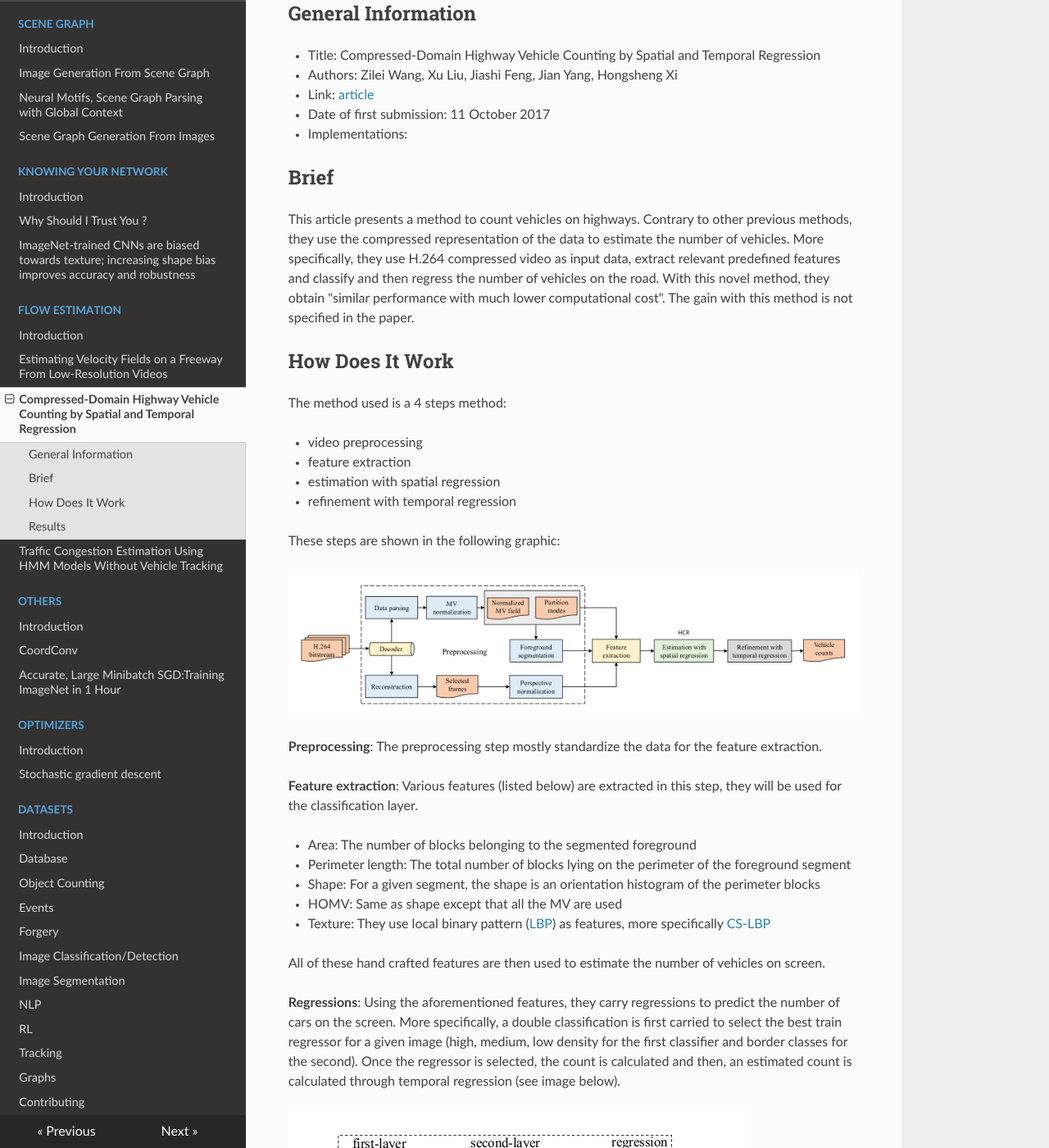
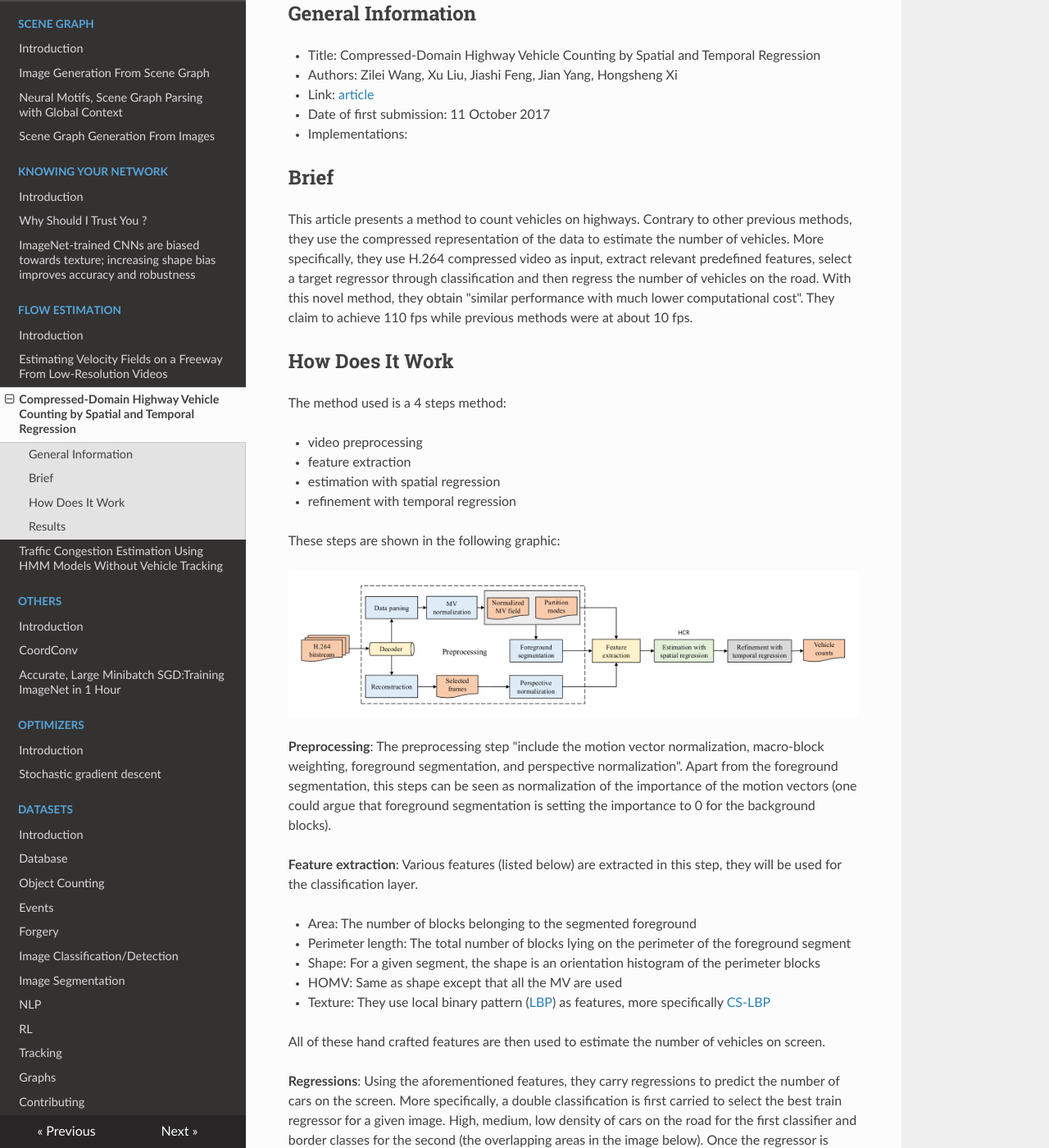
Before and after one commit to D3lt4lph4/papers, an MkDocs documentation site: the page built from docs/flow/CompressedDomainHighwayVehicleCountingRegression.md, in a window 1280 px wide and 1400 px high, scrolled down 269 px. Shown: the whole window at 82% size. Built offline with MkDocs 1.6.1, drawn with Linux system fonts in a browser that asks for light colours; nearby versions of some CDN libraries; old or Windows-style settings are respelled for this version of MkDocs; some of the changed lines change nothing that is shown; some of the changed text lies outside the part shown.

Commit message:
minor corrections + tables

```diff
--- a/docs/flow/CompressedDomainHighwayVehicleCountingRegression.md
+++ b/docs/flow/CompressedDomainHighwayVehicleCountingRegression.md
@@ -1,6 +1,6 @@
 # Compressed-Domain Highway Vehicle Counting by Spatial and Temporal Regression
 
-_last modified : 23-01-2020_
+_last modified : 04-02-2020_
 
 ## General Information
 
@@ -12,7 +12,7 @@
 
 ## Brief
 
-This article presents a method to count vehicles on highways. Contrary to other previous methods, they use the compressed representation of the data to estimate the number of vehicles. More specifically, they use H.264 compressed video as input data, extract relevant predefined features and classify and then regress the number of vehicles on the road. With this novel method, they obtain "similar performance with much lower computational cost". The gain with this method is not specified in the paper.
+This article presents a method to count vehicles on highways. Contrary to other previous methods, they use the compressed representation of the data to estimate the number of vehicles. More specifically, they use H.264 compressed video as input, extract relevant predefined features, select a target regressor through classification and then regress the number of vehicles on the road. With this novel method, they obtain "similar performance with much lower computational cost". They claim to achieve 110 fps while previous methods were at about 10 fps.
 
 
 ## How Does It Work
@@ -28,7 +28,7 @@
 
 ![Extraction Pipeline](https://raw.githubusercontent.com/D3lt4lph4/papers/master/docs/images/flow/CompressedDomainHighwayVehicleCountingRegression/extraction_pipeline.png "Extraction Pipeline")
 
-**Preprocessing**: The preprocessing step mostly standardize the data for the feature extraction.
+**Preprocessing**: The preprocessing step "include the motion vector normalization, macro-block weighting, foreground segmentation, and perspective normalization". Apart from the foreground segmentation, this steps can be seen as normalization of the importance of the motion vectors (one could argue that foreground segmentation is setting the importance to 0 for the background blocks).
 
 **Feature extraction**: Various features (listed below) are extracted in this step, they will be used for the classification layer.
 
@@ -40,7 +40,7 @@
 
 All of these hand crafted features are then used to estimate the number of vehicles on screen.
 
-**Regressions**: Using the aforementioned features, they carry regressions to predict the number of cars on the screen. More specifically, a double classification is first carried to select the best train regressor for a given image (high, medium, low density for the first classifier and border  classes for the second). Once the regressor is selected, the count is calculated and then, an estimated count is calculated through temporal regression (see image below).
+**Regressions**: Using the aforementioned features, they carry regressions to predict the number of cars on the screen. More specifically, a double classification is first carried to select the best train regressor for a given image. High, medium, low density of cars on the road for the first classifier and border classes for the second (the overlapping areas in the image below). Once the regressor is selected, the count is calculated and then, an estimated count is calculated through temporal regression (see image below).
 
 ![Regression Pipeline](https://raw.githubusercontent.com/D3lt4lph4/papers/master/docs/images/flow/CompressedDomainHighwayVehicleCountingRegression/regression.png "Regression Pipeline")
 
@@ -48,3 +48,23 @@
 ## Results
 
 In all the test cases, their method did not manage to attain the state of the art, although they are not far from it. In the first of the tested dataset, they rank second in results. In the other one they are somewhere close to the third place.
+
+Results on the UCSD dataset:
+
+| Number of training samples | 200 | 300 | 400 | 500 | 600 | 700 | 800 |
+|:-:|:-:|:-:|:-:|:-:|:-:|:-:|:-:|
+ | Proposed Method | 2.963 | 2.923 | 2.868 | 2.775 | 2.687 | 2.525 | 2.446 |
+ | Chanet al. | 4.140 | 3.581 | 3.439 | 3.415 | 3.229 | 3.020 | 2.970 |
+ | Ryanet al. | 3.866 | 3.443 | 3.432 | 3.268 | 3.170 | 2.923 | 2.917 |
+ | Counting CNN | 2.986 | 2.997 | 2.893 | 2.866 | 2.729 | 2.6822 | .634 |
+ | Hydra 3s | 2.468 | 2.365 | 2.214 | 2.261 | 2.209 | 2.042 | 2.029 |
+
+Resutls on the US101 dataset:
+
+| Number of training samples | 600 | 700 | 800 | 900 | 1000 | 1100 | 1200 |
+|:-:|:-:|:-:|:-:|:-:|:-:|:-:|:-:|
+| HCR-LOESS | 1.535 | 1.289 | 1.206 | 1.150 | 1.131 | 1.112 | 1.097 |
+| Chanet al. | 1.589 | 1.331 | 1.212 | 1.153 | 1.124 | 1.115 | 1.086 |
+| Ryanet al. | 1.551 | 1.317 | 1.209 | 1.146 | 1.124 | 1.113 | 1.058 |
+| Counting CNN | 1.199 | 1.180 | 1.178 | 1.169 | 1.166 | 1.159 | 1.121 |
+| Hydra 3s | 0.995 | 0.989 | 0.972 | 0.977 | 0.941 | 0.954 | 0.924 |
```
